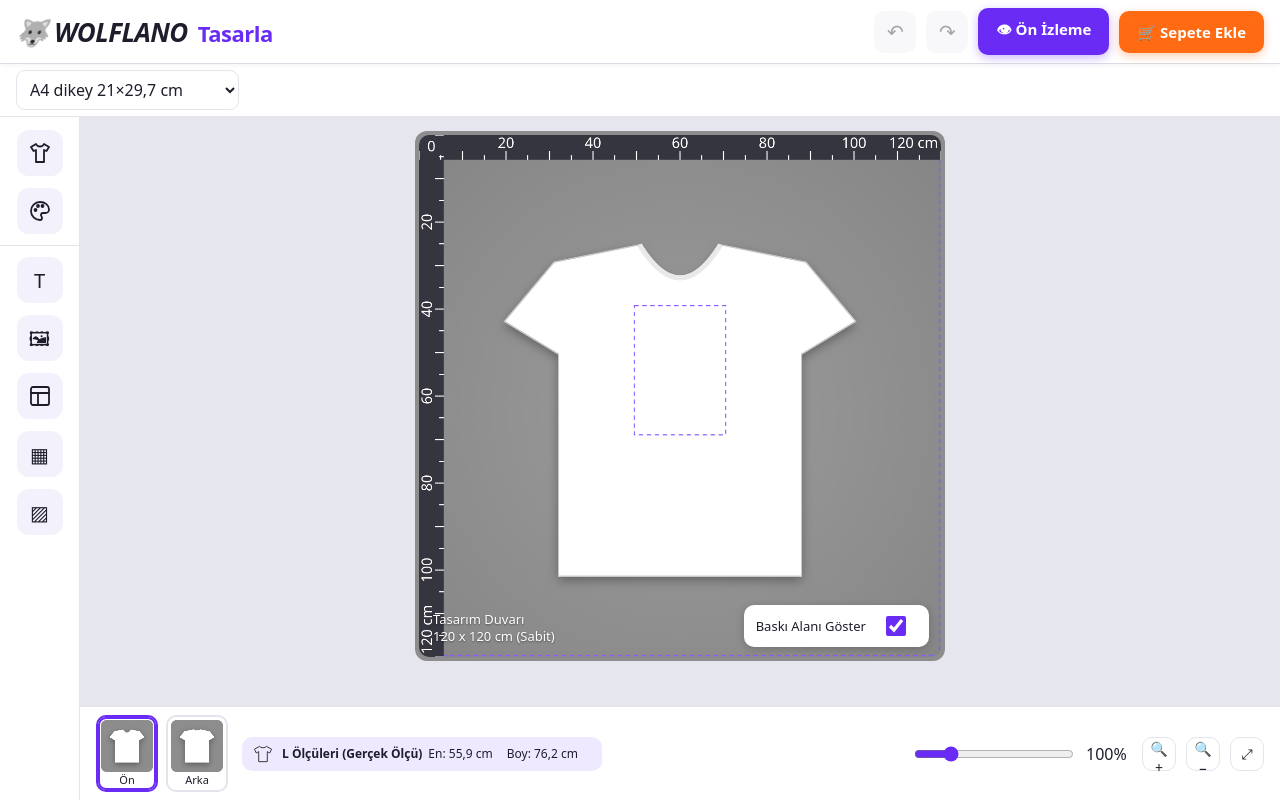
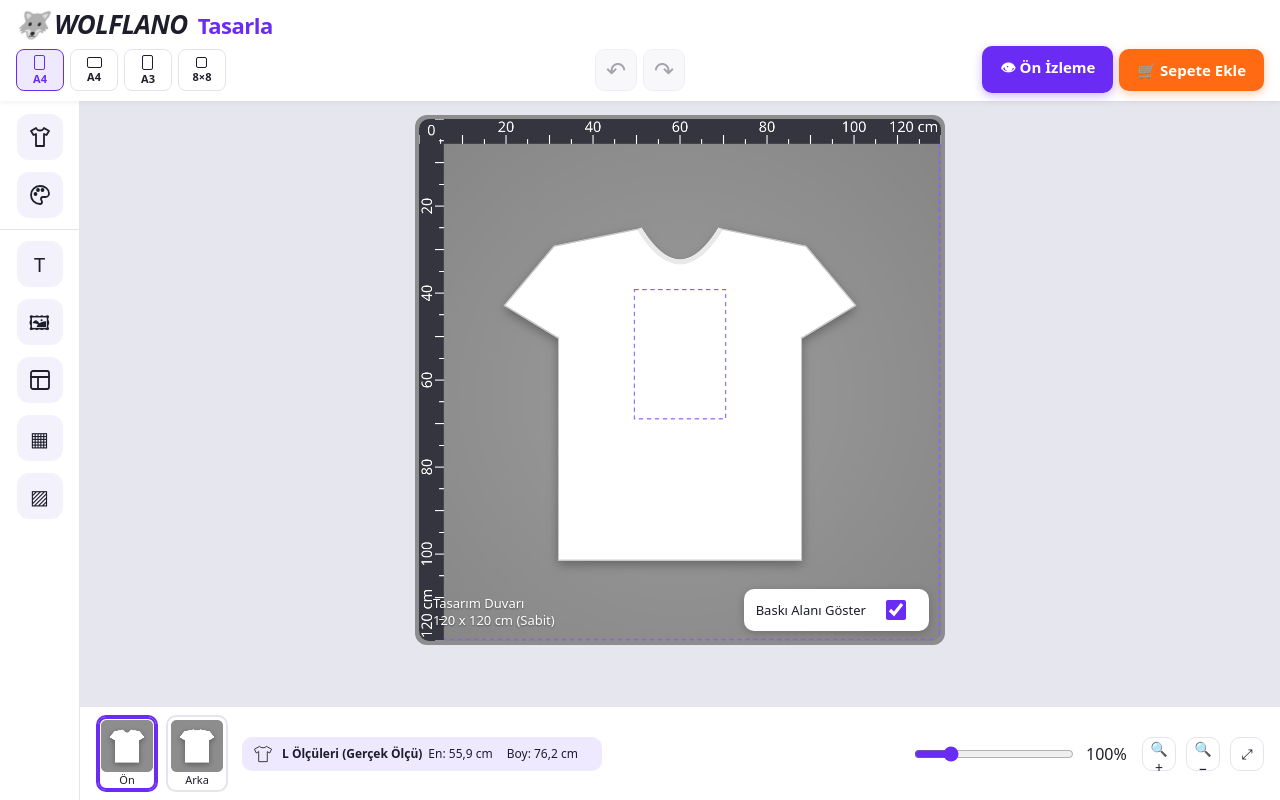
Before and after one commit to fotoince-sudo/wolflano-online-tasarim-motoru, a plain HTML site: page index.html in a window 1280 px wide. Drawn offline with Linux system fonts and the light colour scheme.

Commit message:
Baskı simgelerini, geçmişi ve sipariş düğmelerini üst sıraya yerleştir

```diff
--- a/index.html
+++ b/index.html
@@ -11,10 +11,21 @@ html{-webkit-text-size-adjust:100%}
 body{margin:0;font-family:system-ui,-apple-system,"Segoe UI",sans-serif;background:#f5f5f9;color:var(--tx)}
 button,select,input,textarea{font:inherit;color:inherit}
 button{cursor:pointer}
-.top{display:flex;align-items:center;gap:10px;background:#fff;padding:10px 18px;box-shadow:0 1px 6px #0001;position:sticky;top:0;z-index:20;flex-wrap:wrap}
+.top{background:#fff;padding:6px 16px 8px;box-shadow:0 1px 6px #0001;z-index:20}
 .logo{font-size:26px;font-weight:900;font-style:italic;letter-spacing:-.5px}
 .logo small{font-style:normal;font-weight:700;font-size:22px;color:var(--p);margin-left:10px}
-.sp{flex:1}
+.toolbar{display:grid;grid-template-columns:minmax(0,1fr) auto minmax(0,1fr);align-items:center;gap:6px;margin-top:4px}
+.print-formats,.history,.order-actions{display:flex;align-items:center;gap:6px}
+.print-formats{grid-column:1}
+.print-formats[hidden]{display:none}
+.history{grid-column:2}
+.order-actions{grid-column:3;justify-content:flex-end}
+.format-button{display:grid;place-content:center;justify-items:center;gap:3px;min-width:48px;height:42px;padding:2px;border:1px solid var(--bd);border-radius:8px;background:#fff;font-size:11px;font-weight:700;line-height:1}
+.format-button[aria-pressed=true]{border-color:var(--p);background:var(--pl);color:var(--p)}
+.format-glyph{display:block;width:11px;height:15px;border:1.5px solid currentColor;border-radius:2px}
+.format-glyph.landscape{width:15px;height:11px}
+.format-glyph.square{width:11px;height:11px}
+.history .ib{border:1px solid #d7d7e0;font-size:24px;line-height:1}
 .ib{width:42px;height:42px;border:0;border-radius:10px;background:#f0f0f5;font-size:20px}
 .ib:disabled{opacity:.4}
 .btn{border:0;border-radius:10px;padding:11px 18px;font-weight:700;color:#fff;font-size:15px}
@@ -84,8 +95,8 @@ dialog::backdrop{background:#000a}
 html,body{height:100%;margin:0}
 body{height:100dvh}
 body{display:flex;flex-direction:column;overflow:hidden}
-.top{position:static;padding:8px 16px;flex-wrap:nowrap}
 .ctx{display:flex;align-items:center;gap:12px;background:#fff;border-top:1px solid var(--bd);border-bottom:1px solid var(--bd);padding:6px 16px;min-height:52px;flex-wrap:wrap}
+.ctx[hidden]{display:none}
 .ctx select{width:auto;margin:0;padding:7px 9px}
 .bar .info{margin:0;padding:6px 10px;font-size:12px;gap:8px}
 .bar .info b{display:inline;margin:0 6px 0 0}
@@ -138,11 +149,9 @@ body{display:flex;flex-direction:column;overflow:hidden}
   .bar .zoom{display:none}
   .logo{font-size:20px}.logo small{font-size:16px}
   .btn{padding:9px 12px;font-size:13px}.ib{width:36px;height:36px}
-  .top{padding:8px 10px;flex-wrap:wrap}
+  .top{padding:4px 8px 6px}
   html,body{overflow-x:hidden;max-width:100vw}
   .ctx{padding:6px 10px;display:block}
-  .ctx #printBox select{width:100%}
-  .ctx #sel{margin-top:8px}
   .selIn{display:grid;grid-template-columns:1fr 1fr;gap:8px}
   .ctx #sel #selText{grid-column:1/-1;display:flex}
   .ctx #sel textarea{flex:1;width:auto;min-width:0}
@@ -155,9 +164,20 @@ body{display:flex;flex-direction:column;overflow:hidden}
   .ctx #sel #selColor{grid-column:1/-1}
   .ctx #sel .sm{padding:8px 2px;font-size:13px}
 }
+@media(max-width:720px){
+  .print-formats,.history,.order-actions{gap:3px}
+  .format-button{min-width:29px;height:38px;font-size:10px}
+  .order-actions .btn{display:grid;place-items:center;width:38px;height:38px;padding:0;font-size:18px}
+  .order-actions .action-label{display:none}
+}
+@media(max-width:359px){
+  .format-button{min-width:26px}
+  .history .ib{width:33px}
+}
 @media(max-height:520px) and (min-width:801px){
   .stage .wrap{width:min(100%,calc(100vh - 220px))}
   .top{padding:3px 10px}.ib{width:32px;height:32px}.btn{padding:7px 10px}
+  .format-button{height:32px}
   .ctx{min-height:40px;padding:3px 10px}
   .tog{font-size:10px;padding:3px 7px;right:8px;bottom:8px}.tog input{width:28px;height:16px}
   .lbl{font-size:9px;left:10px;bottom:8px}
@@ -167,15 +187,20 @@ body{display:flex;flex-direction:column;overflow:hidden}
 <body>
 <header class="top">
   <div class="logo">🐺 WOLFLANO<small>Tasarla</small></div>
-  <span class="sp"></span>
-  <button class="ib" id="undo" title="Geri al">↶</button>
-  <button class="ib" id="redo" title="İleri al">↷</button>
-  <button class="btn pr" id="preview">👁 Ön İzleme</button>
-  <button class="btn or" id="cart">🛒 Sepete Ekle</button>
+  <div class="toolbar">
+    <div id="printFormats" class="print-formats" role="group" aria-label="Baskı boyutu"></div>
+    <div class="history" role="group" aria-label="Düzenleme geçmişi">
+      <button type="button" class="ib" id="undo" title="Geri al" aria-label="Geri al">↶</button>
+      <button type="button" class="ib" id="redo" title="İleri al" aria-label="İleri al">↷</button>
+    </div>
+    <div class="order-actions">
+      <button type="button" class="btn pr" id="preview" title="Ön İzleme" aria-label="Ön İzleme"><span aria-hidden="true">👁</span> <span class="action-label">Ön İzleme</span></button>
+      <button type="button" class="btn or" id="cart" title="Sepete Ekle" aria-label="Sepete Ekle"><span aria-hidden="true">🛒</span> <span class="action-label">Sepete Ekle</span></button>
+    </div>
+  </div>
 </header>
 
-<div class="ctx">
-  <div id="printBox"><div style="display:flex;align-items:center;gap:10px"><select id="sizeSel" title="Baskı Boyutu"></select></div></div>
+<div class="ctx" id="context" hidden>
   <div class="info" id="info" style="display:none"></div>
   <div class="sel" id="sel"><div class="selIn">
         <h4>Seçili öğe</h4>
@@ -293,20 +318,20 @@ const OLCU_UZUN=mk([27,28,29,30,31,32,33,34],[33,34,35,36,37,38,39,40]);
 const OLCU={tisort:OLCU_TISORT,sweat:OLCU_UZUN,hoodie:OLCU_UZUN};
 const BEDEN=OLCU_TISORT;
 const GIYIM_BASKI=[
-  {n:'Logo 8×8 cm (sol göğüs)',w:8,h:8,logo:true},
-  {n:'A4 dikey 21×29,7 cm',w:21,h:29.7},
-  {n:'A4 yatay 29,7×21 cm',w:29.7,h:21},
-  {n:'A3 dikey 29,7×42 cm',w:29.7,h:42}
+  {n:'A4 dikey 21×29,7 cm',short:'A4',w:21,h:29.7},
+  {n:'A4 yatay 29,7×21 cm',short:'A4',w:29.7,h:21},
+  {n:'A3 dikey 29,7×42 cm',short:'A3',w:29.7,h:42},
+  {n:'Logo 8×8 cm (sol göğüs)',short:'8×8',w:8,h:8,logo:true}
 ];
 const PRODUCTS={
-  tisort:{name:'Tişört',kind:'giyim',sizes:GIYIM_BASKI,def:1,tz:1,zoom:100},
-  sweat:{name:'Sweatshirt',kind:'giyim',sizes:GIYIM_BASKI,def:1,tz:1,zoom:100},
-  hoodie:{name:'Hoodie',kind:'giyim',sizes:GIYIM_BASKI,def:1,tz:1,zoom:100},
+  tisort:{name:'Tişört',kind:'giyim',sizes:GIYIM_BASKI,def:0,tz:1,zoom:100},
+  sweat:{name:'Sweatshirt',kind:'giyim',sizes:GIYIM_BASKI,def:0,tz:1,zoom:100},
+  hoodie:{name:'Hoodie',kind:'giyim',sizes:GIYIM_BASKI,def:0,tz:1,zoom:100},
   sapka:{name:'Şapka',kind:'sapka',sizes:[{n:'Şapka 20×8 cm',w:20,h:8}],def:0,tz:2.6,zoom:250},
   kupa:{name:'Kupa',kind:'kupa',sizes:[{n:'Kupa 9×20 cm (açık baskı)',w:20,h:9}],def:0,tz:2.4,zoom:250},
   kanvas:{name:'Kanvas',kind:'kanvas',def:0,tz:1.1,zoom:100,bleed:3.75,sizes:[
-    {n:'Kanvas dikey 35×50 cm (+3,75 cm katlama payı)',w:42.5,h:57.5},
-    {n:'Kanvas yatay 50×35 cm (+3,75 cm katlama payı)',w:57.5,h:42.5}]}
+    {n:'Kanvas dikey 35×50 cm (+3,75 cm katlama payı)',short:'35×50',w:42.5,h:57.5},
+    {n:'Kanvas yatay 50×35 cm (+3,75 cm katlama payı)',short:'50×35',w:57.5,h:42.5}]}
 };
 const COLORS=[['Beyaz','#ffffff'],['Siyah','#1a1a1a'],['Lacivert','#1f2a44'],['Gri','#a8a8a8'],['Bej','#e3d9c0'],['Yeşil','#4b6b22']];
 const VIEWS=[['on','Ön'],['arka','Arka'],['solyan','Sol Yan'],['sagyan','Sağ Yan'],['yaka','Yaka Detayı']];
@@ -622,11 +647,12 @@ function reflow(fn){ // beden/baskı boyutu değişince öğeleri baskı alanıy
     const dx=n.x+n.w/2-o.x-o.w/2,dy=n.y+n.h/2-o.y-o.h/2;designs[k].forEach(i=>{i.x+=dx;i.y+=dy})});
 }
 function buildStatic(){
+  buildPrintFormats();
   Object.entries(PRODUCTS).forEach(([k,P])=>{
     const b=el('button',{title:P.name},$('prods'));b.dataset.k=k;const c=el('canvas',{width:120,height:120},b);b.append(P.name);
     b.onclick=()=>{
-      product=k;view='on';sel=null;const sz=sizeIdx[k];zoom=P.zoom;
-      syncUI();draw();setZoom(zoom,true);
+      product=k;view='on';sel=null;zoom=P.zoom;
+      buildPrintFormats();syncUI();draw();setZoom(zoom,true);
     };
   });
   COLORS.forEach(([n,c])=>{const b=el('button',{title:n},$('cols'));b.style.background=c;b.dataset.c=c;
@@ -635,9 +661,27 @@ function buildStatic(){
     b.onclick=()=>{reflow(()=>beden=s);syncUI();draw()}});
   [['on','Ön'],['arka','Arka']].forEach(([v,n])=>{const b=el('button',{},$('views'));b.dataset.v=v;el('canvas',{width:200,height:200},b);b.append(n);
     b.onclick=()=>{view=v;sel=null;syncUI();draw()}});
-  $('sizeSel').onchange=e=>{reflow(()=>sizeIdx[product]=+e.target.value);syncUI();draw()};
+}
+function buildPrintFormats(){
+  const group=$('printFormats'),sizes=PRODUCTS[product].sizes;
+  group.replaceChildren();
+  group.hidden=sizes.length<2;
+  if(group.hidden)return;
+  sizes.forEach(({n,short,w,h},index)=>{
+    const button=el('button',{type:'button',className:'format-button',title:n},group);
+    button.setAttribute('aria-label',n);
+    const orientation=w===h?'square':w>h?'landscape':'portrait';
+    const glyph=el('span',{className:'format-glyph '+orientation},button);
+    glyph.setAttribute('aria-hidden','true');
+    el('span',{textContent:short},button);
+    button.onclick=()=>{
+      if(index===sizeIdx[product])return;
+      reflow(()=>sizeIdx[product]=index);syncUI();draw();
+    };
+  });
 }
 function syncSel(){
+  $('context').hidden=!sel;
   $('sel').style.display=sel?'block':'none';if(!sel)return;
   $('selText').style.display=sel.type==='text'?'flex':'none';
   $('selColor').style.display=sel.type==='image'?'none':'flex';
@@ -651,8 +695,7 @@ function syncUI(){
   document.querySelectorAll('#cols button').forEach(b=>b.classList.toggle('on',b.dataset.c===color));
   document.querySelectorAll('#bedens button').forEach(b=>b.classList.toggle('on',b.dataset.b===beden));
   $('bedenBox').style.display=g?'block':'none';$('views').style.display=g?'flex':'none';
-  const two=P.sizes.length>1;$('printBox').style.display=two?'block':'none';
-  $('sizeSel').innerHTML='';P.sizes.forEach((o,i)=>el('option',{value:i,textContent:o.n},$('sizeSel')));$('sizeSel').value=sizeIdx[product];
+  [...$('printFormats').children].forEach((button,index)=>button.setAttribute('aria-pressed',String(index===sizeIdx[product])));
   const [e,b]=OLCU[isGiyim()?product:'tisort'][beden],cm=curSize(),f1=x=>(Math.round(x*10)/10).toString().replace('.',','),tee='<svg width="46" height="40" viewBox="0 0 46 40" fill="none" stroke="#333" stroke-width="2"><path d="M16 4l-11 6 4 8 5-3v21h18V15l5 3 4-8-11-6c-2 4-12 4-14 0z"/></svg>';
   let info;
   if(g)info=`${tee}<div><b>${beden} Ölçüleri (Gerçek Ölçü)</b><span>En: ${f1(e)} cm</span><span>Boy: ${f1(b)} cm</span></div>`;
```
